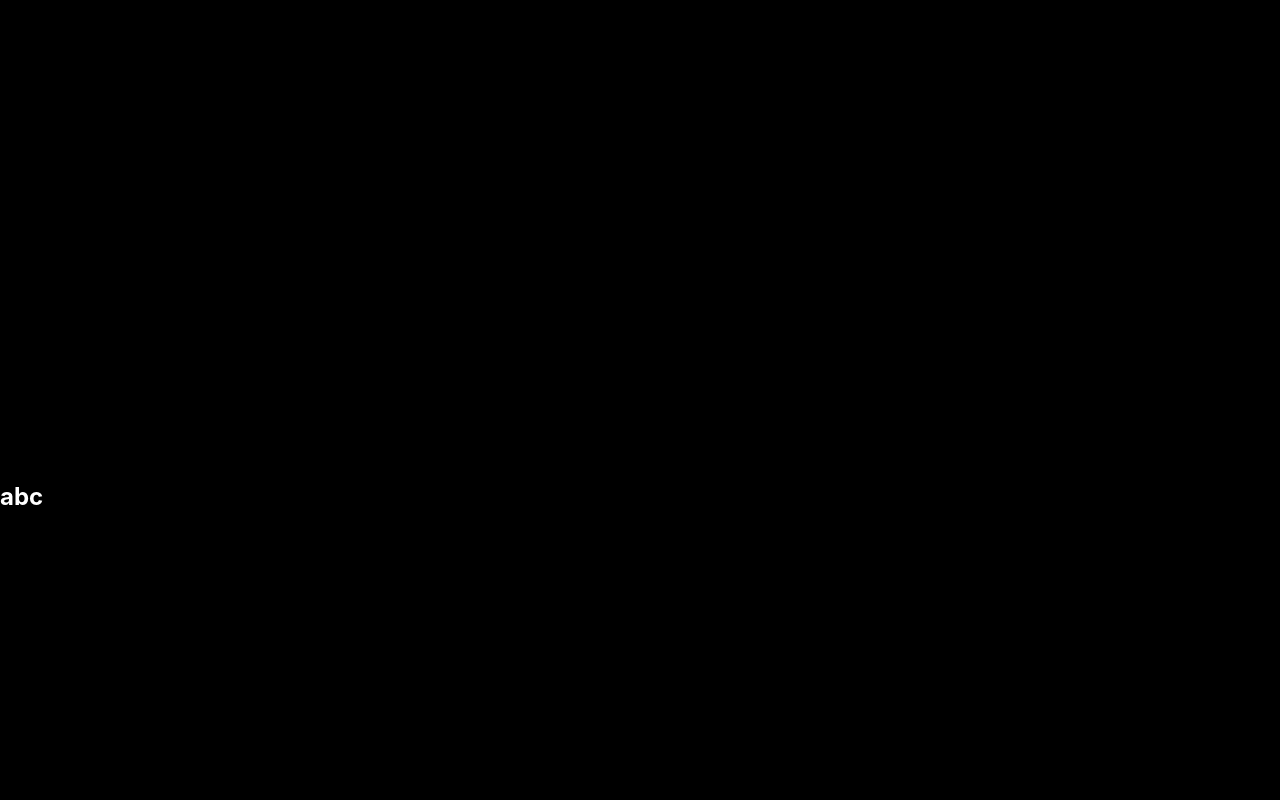
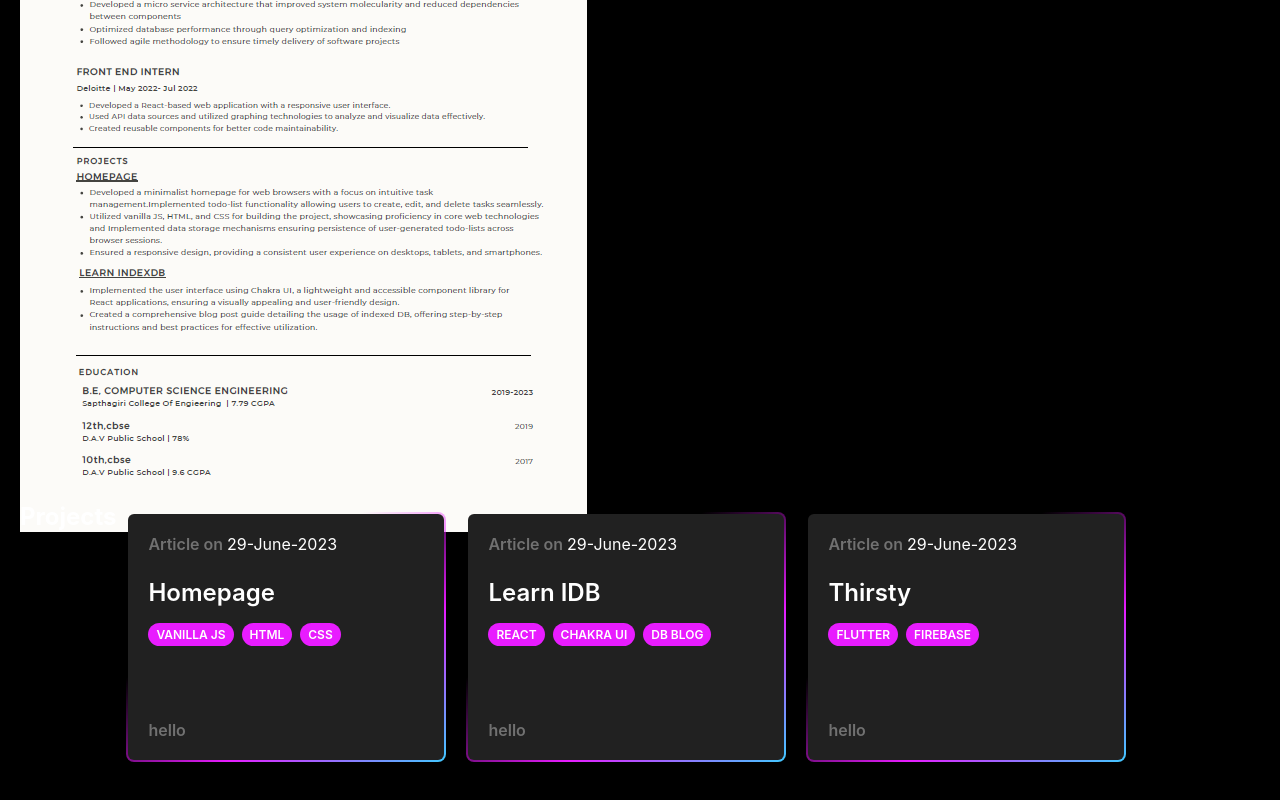
Before and after one commit to ankur2753/portfolio, a React (Create React App) app: page / in a window 1280 px wide. Shown: the part 1918-2718 px from the top of the page. Built offline with nearby package versions, Linux system fonts and the light colour scheme.

Commit message:
added somethigns

```diff
--- a/src/ResumeSection.tsx
+++ /dev/null
@@ -1,9 +0,0 @@
-import React from 'react'
-
-const ResumeSection = () => {
-    return (
-        <div>ResumeSection</div>
-    )
-}
-
-export default ResumeSection
--- a/src/ScrollPage.tsx
+++ b/src/ScrollPage.tsx
@@ -2,7 +2,9 @@ import React from 'react';
 import './ScrollPage.css';
 import Section from './components/Section';
 import NavigationBar from './components/NavigationBar';
-import ResumeSection from './ResumeSection';
+import ResumeSection from './pages/ResumeSection';
+import Card from './components/Card';
+import ProjectSection from './pages/ProjectSection';
 const ScrollPage: React.FC = () => {
     return (
         <div className="scroll-page">
@@ -18,16 +20,14 @@ const ScrollPage: React.FC = () => {
             </Section>
             <Section>
                 <h1>
-                    abc
+                    Projects
                 </h1>
             </Section>
             <Section>
                 <ResumeSection />
             </Section>
             <Section className='abc'>
-                <h1>
-                    abc
-                </h1>
+                <ProjectSection />
             </Section>
         </div>
     );
--- /dev/null
+++ b/src/components/Card.css
@@ -0,0 +1,56 @@
+.card {
+  width: 320px;
+  height: 250px;
+  padding: 20px;
+  color: white;
+  background: linear-gradient(#212121, #212121) padding-box,
+    linear-gradient(145deg, transparent 35%, #e81cff, #40c9ff) border-box;
+  border: 2px solid transparent;
+  border-radius: 8px;
+  display: flex;
+  flex-direction: column;
+  cursor: pointer;
+  transform-origin: right bottom;
+  transition: all 0.6s cubic-bezier(0.23, 1, 0.32, 1);
+  margin: 10px;
+}
+
+.card .main-content {
+  flex: 1;
+}
+
+.card .header span:first-child {
+  font-weight: 600;
+  color: #717171;
+  margin-right: 4px;
+}
+
+.card .heading {
+  font-size: 24px;
+  margin: 24px 0 16px;
+  font-weight: 600;
+}
+
+.card .categories {
+  display: flex;
+  gap: 8px;
+}
+
+.card .categories span {
+  background-color: #e81cff;
+  padding: 4px 8px;
+  font-weight: 600;
+  text-transform: uppercase;
+  font-size: 12px;
+  border-radius: 50em;
+}
+
+.card .footer {
+  font-weight: 600;
+  color: #717171;
+  margin-right: 4px;
+}
+
+.card:hover {
+  rotate: 8deg;
+}
--- /dev/null
+++ b/src/components/Card.tsx
@@ -0,0 +1,23 @@
+import React from 'react'
+import './Card.css'
+const Card: React.FC<{ Heading: React.JSX.Element | string, footer: React.JSX.Element | string, Tags: string[] }> = ({ Heading, footer, Tags }) => {
+    return (
+        <div className="card">
+            <div className="main-content">
+                <div className="header">
+                    <span>Article on</span>
+                    <span>29-June-2023</span>
+                </div>
+                <p className="heading">{Heading}</p>
+                <div className="categories">
+                    {Tags.map(tag => <span>{tag}</span>)}
+                </div>
+            </div>
+            <div className="footer">
+                {footer}
+            </div>
+        </div>
+    )
+}
+
+export default Card
--- a/src/components/NavigationBar.css
+++ b/src/components/NavigationBar.css
@@ -6,6 +6,7 @@ nav {
   position: fixed;
   background-color: black;
   top: 0;
+  width: 100%;
 }
 
 @media screen and (max-width: 620px) {
--- a/src/components/Section.css
+++ b/src/components/Section.css
@@ -2,16 +2,5 @@
   height: 100vh;
   position: relative;
   z-index: 20;
+  padding: 20px;
 }
-
-.next-btn {
-  position: absolute;
-  top: -6em;
-  right: 50px;
-}
-@media screen and (max-width: 600px) {
-  .next-btn {
-    top: -5rem;
-    right: 2rem;
-  }
-}
--- /dev/null
+++ b/src/pages/ProjectSection.css
@@ -0,0 +1,4 @@
+.project-container {
+  display: flex;
+  flex-direction: row;
+}
--- /dev/null
+++ b/src/pages/ProjectSection.tsx
@@ -0,0 +1,16 @@
+import React from 'react'
+import Card from '../components/Card'
+import './ProjectSection.css'
+const ProjectSection: React.FC = () => {
+    return (
+        <div className='project-container'>
+            <h2>Projects </h2>
+            <Card Heading="Homepage" Tags={["Vanilla Js", "HTML", "CSS"]} footer={<>hello</>} />
+            <Card Heading="Learn IDB" Tags={["React", "Chakra UI", "DB blog"]} footer={<>hello</>} />
+            <Card Heading="Thirsty" Tags={["Flutter", "Firebase"]} footer={<>hello</>} />
+
+        </div>
+    )
+}
+
+export default ProjectSection
--- /dev/null
+++ b/src/pages/ResumeSection.tsx
@@ -0,0 +1,11 @@
+import React from 'react'
+const ResumeSection = () => {
+    return (
+        <div>
+            <h2 >Curriculum vitae</h2>
+            <img src={require("../assets/Resume.bmp")} alt="" />
+        </div>
+    )
+}
+
+export default ResumeSection
```
Also changed, not shown: src/ProjectsSection.tsx (deleted, +0 -9 lines), src/assets/Resume.bmp (added).
